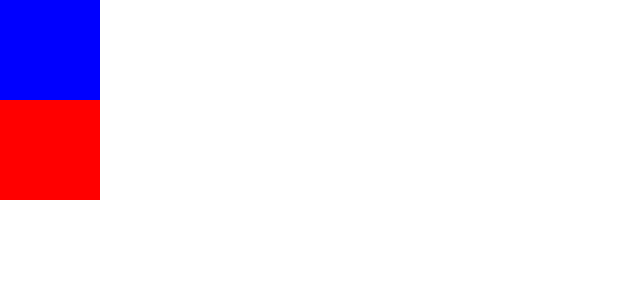
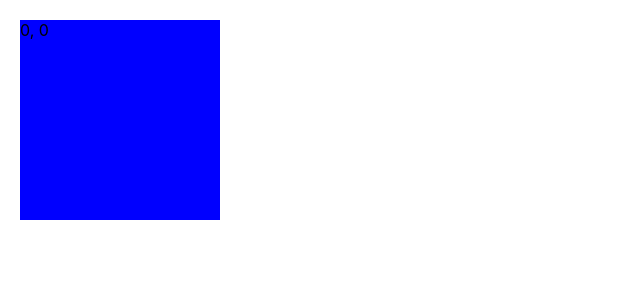
Before and after one commit to belindabee/learn-react, a React (Create React App) app: page / in a window 1280 px wide. Shown: the top 300 px of the page, without its empty margins (0-640 px from the left). Built offline with nearby package versions, Linux system fonts and the light colour scheme.

Commit message:
react to use event

```diff
--- a/src/App.js
+++ b/src/App.js
@@ -2,20 +2,14 @@ import React from 'react';
 import logo from './logo.svg';
 import './App.css';
 import Square from './Square'
-import Hideable from './Hideable'
-
-const HideableSquare = Hideable(Square)
 
 class App extends React.Component {
   render() {
     return (
       <div>
-        <Square size={100} />
-        <HideableSquare isHidden={true} size={100} color='green' />
-        <HideableSquare isHidden={false} size={100} color='red' />
+        <Square size={200} color='blue' />
       </div>
     )
   }
 }
-
-export default App;
+export default App
--- a/src/Square.css
+++ b/src/Square.css
@@ -1,9 +1,11 @@
 .Square {
+    float: left;
     margin: 20px;
     margin-right: 0;
 }
 
 .SquareControls{
+    float: left;
     margin-top: 20px;
     margin-left: 20px;
     text-align: left;
--- a/src/Square.js
+++ b/src/Square.js
@@ -3,24 +3,48 @@ import PropTypes from 'prop-types';
 import './Square.css';
 
 
-export default function Square ({ size, color }) {
-    let texInput;
-    const sizeInPx = `${size}px`;
-    const style = {
-        width: size,
-        height: size,
-        background: color
+export default class Square extends React.Component {
+    constructor (props) {
+        super(props)
+        this.squareElem = null
+        this.state = {
+            x: 0,
+            y: 0
+        }
     }
-    return (
-        <div style={style} className="square"></div>
-    )
+
+    updateCoords (e) {
+        const { clientX, clientY} = e
+        this.setState({
+            x: clientX,
+            y: clientY
+        })
+    }
+
+    render () {
+        let textInput;
+        const size = `${this.props.size}px`
+        const style = {
+            width: size,
+            height: size,
+            backgroundColor: this.props.initialColor,
+        }
+        const { x, y } = this.state
+        return (
+            <div className='SquareContainer'>
+                <div style={style} className='Square' onMouseMove={(e) => this.updateCoords(e)}>
+                    <div>{ `${this.state.x}, ${this.state.y}` }</div>
+                </div>
+            </div>
+        )
+    }
 }
 
 Square.propTypes = {
-    color: PropTypes.string,
+    initialColor: PropTypes.string,
     size: PropTypes.number.isRequired
 }
 
 Square.defaultProps = {
-    color: 'blue'
+    initialColor: 'blue'
 }
```
